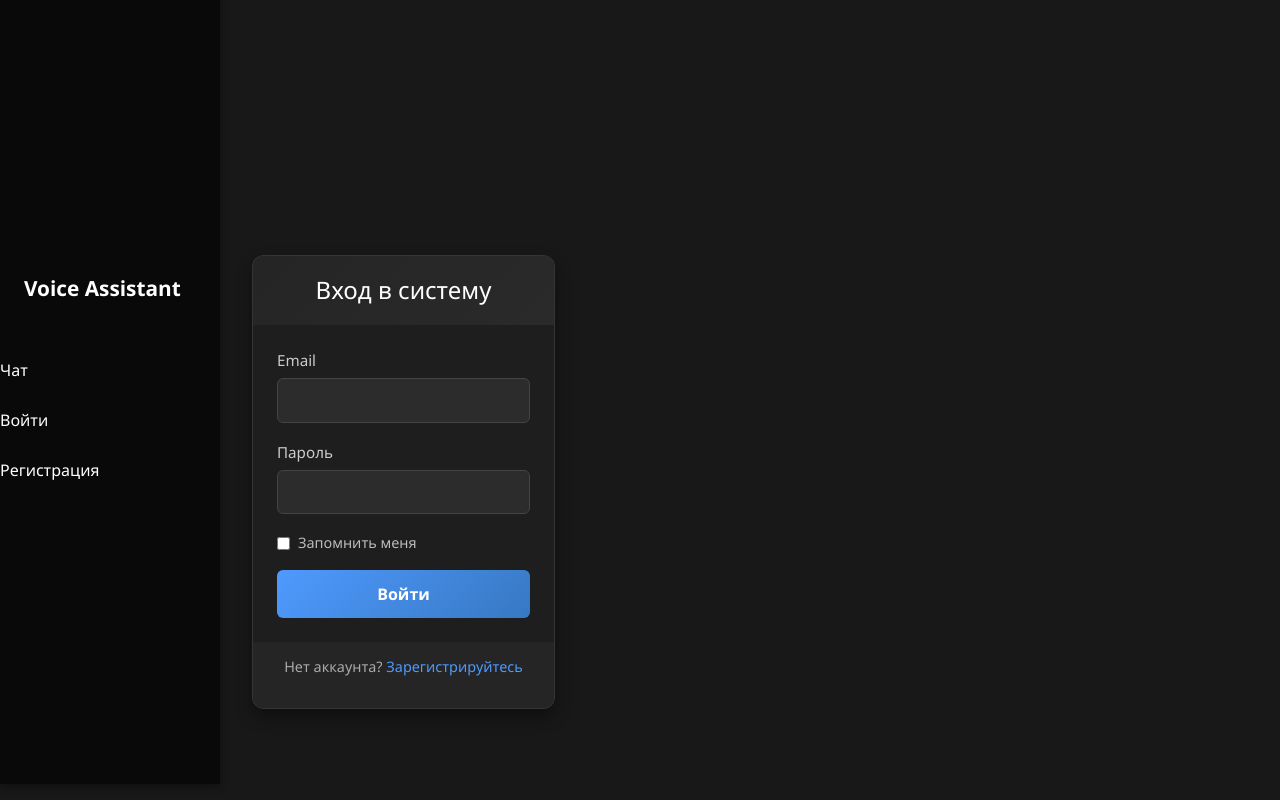
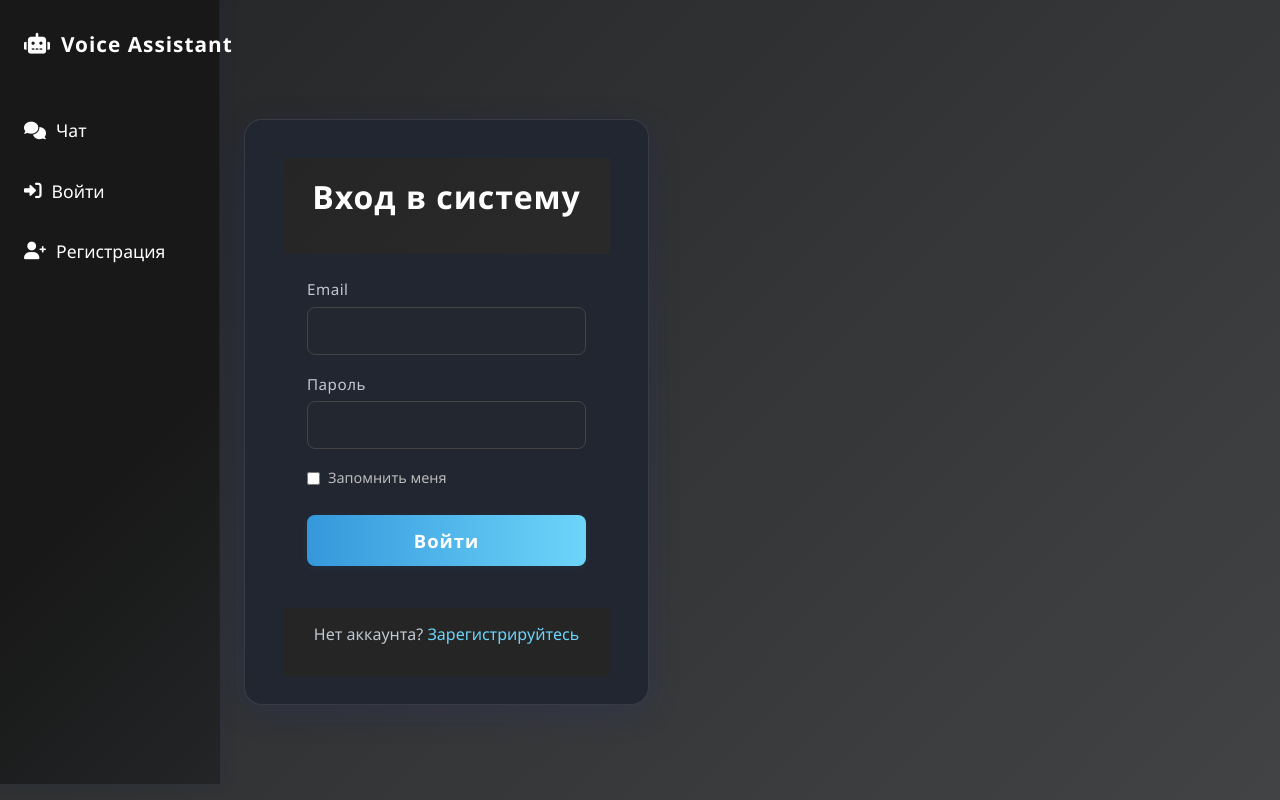
Before and after one commit to rorekhov-proger/korgan_20250526, a Flask app: page /login in a window 1280 px wide. Run offline with Flask 3, Linux system fonts and the light colour scheme.

Commit message:
Изменил вид Входа и регистрации, добавил скрыть/показать пароль

```diff
--- a/app/static/css/auth.css
+++ b/app/static/css/auth.css
@@ -23,14 +23,24 @@
     color: #4f9aff !important;
 }
 
+.auth-outer {
+    min-height: 100vh;
+    width: 100vw;
+    display: flex;
+    align-items: center;
+    justify-content: center;
+    position: fixed;
+    top: 0;
+    left: 0;
+    z-index: 1000;
+    background: linear-gradient(135deg, #0f2027, #203a43, #2c5364);
+}
+
 .auth-container {
-    min-height: calc(100vh - 70px);
-    display: flex;
-    justify-content: center;
-    align-items: center;
-    padding: 20px;
+    min-height: unset;
+    margin-top: 0;
+    padding: 0;
     box-sizing: border-box;
-    margin-top: 70px;
 }
 
 .auth-card {
@@ -178,3 +188,109 @@
     color: #f87171;
     border: 1px solid #991b1b;
 }
+
+.auth-icon-group {
+    position: relative;
+}
+.auth-icon {
+    position: absolute;
+    left: 14px;
+    top: 50%;
+    transform: translateY(-50%);
+    color: #888;
+    font-size: 1.1em;
+    pointer-events: none;
+    z-index: 2;
+}
+.auth-input-icon {
+    padding-left: 38px !important;
+}
+.auth-password-wrapper {
+    position: relative;
+    display: flex;
+    align-items: center;
+}
+.toggle-password {
+    position: absolute;
+    right: 12px;
+    top: 50%;
+    transform: translateY(-50%);
+    color: #888;
+    cursor: pointer;
+    z-index: 3;
+    font-size: 1.1em;
+    transition: color 0.2s;
+}
+.toggle-password:hover {
+    color: #4f9aff;
+}
+
+.flash-message {
+    opacity: 0;
+    animation: fadeInFlash 0.7s forwards;
+}
+@keyframes fadeInFlash {
+    to { opacity: 1; }
+}
+
+/* Стили для бокового меню (navbar) */
+.custom-navbar {
+    min-height: 100vh;
+    background: linear-gradient(135deg, #181818 60%, #232526 100%) !important;
+    border-right: 1px solid #232323;
+    box-shadow: 2px 0 16px 0 rgba(31,38,135,0.08);
+    padding: 0;
+    width: 220px;
+    display: flex;
+    flex-direction: column;
+    align-items: flex-start;
+    z-index: 10;
+}
+.navbar-inner {
+    width: 100%;
+    display: flex;
+    flex-direction: column;
+    align-items: flex-start;
+    padding: 40px 0 40px 0;
+}
+.navbar-brand {
+    margin-bottom: 40px;
+    font-size: 1.3em;
+    font-weight: bold;
+    width: 100%;
+    text-align: left;
+    padding-left: 24px;
+    color: #fff !important;
+    letter-spacing: 1px;
+    display: flex;
+    align-items: center;
+    gap: 10px;
+}
+.navbar-nav {
+    width: 100%;
+    margin-top: 0;
+    display: flex;
+    flex-direction: column;
+    gap: 0;
+}
+.nav-item {
+    width: 100%;
+    margin-bottom: 10px;
+}
+.nav-link {
+    width: 100%;
+    text-align: left;
+    font-size: 1.1em;
+    padding: 12px 24px;
+    border-radius: 8px;
+    color: #fff;
+    background: none;
+    transition: background 0.2s, color 0.2s;
+    display: flex;
+    align-items: center;
+    gap: 10px;
+}
+.nav-link.active, .nav-link:hover {
+    background: #232323;
+    color: #4f9aff;
+}
--- a/app/templates/auth/login.html
+++ b/app/templates/auth/login.html
@@ -14,13 +14,107 @@
     display: flex;
     align-items: center;
     justify-content: center;
-    background: #181818;
+    background: linear-gradient(135deg, #232526 0%, #414345 100%);
   }
   .auth-container {
     min-height: 100vh;
     display: flex;
     align-items: center;
     justify-content: center;
+  }
+  .auth-card {
+    background: rgba(34, 38, 49, 0.98);
+    border-radius: 18px;
+    box-shadow: 0 8px 32px 0 rgba(31, 38, 135, 0.18);
+    padding: 38px 38px 28px 38px;
+    min-width: 370px;
+    max-width: 410px;
+    width: 100%;
+    color: #fff;
+    position: relative;
+    margin: 0 12px;
+  }
+  .auth-card-header h3 {
+    text-align: center;
+    font-size: 2em;
+    font-weight: 700;
+    margin-bottom: 18px;
+    letter-spacing: 1px;
+  }
+  .auth-form-group {
+    margin-bottom: 18px;
+  }
+  .auth-form-label {
+    display: block;
+    margin-bottom: 6px;
+    font-weight: 500;
+    color: #bfc9d1;
+    letter-spacing: 0.5px;
+  }
+  .auth-form-control {
+    width: 100%;
+    padding: 10px 14px;
+    border-radius: 8px;
+    border: 1px solid #444;
+    background: #23272f;
+    color: #fff;
+    font-size: 1.08em;
+    transition: border 0.2s;
+    outline: none;
+  }
+  .auth-form-control:focus {
+    border: 1.5px solid #3498db;
+    background: #23272f;
+  }
+  .auth-form-check {
+    margin-bottom: 18px;
+    display: flex;
+    align-items: center;
+  }
+  .auth-form-check-input {
+    margin-right: 8px;
+    accent-color: #3498db;
+  }
+  .auth-btn {
+    width: 100%;
+    padding: 12px 0;
+    border-radius: 8px;
+    border: none;
+    background: linear-gradient(90deg, #3498db 0%, #6dd5fa 100%);
+    color: #fff;
+    font-size: 1.15em;
+    font-weight: 600;
+    letter-spacing: 1px;
+    cursor: pointer;
+    margin-top: 8px;
+    box-shadow: 0 2px 8px rgba(52,152,219,0.08);
+    transition: background 0.2s, box-shadow 0.2s;
+  }
+  .auth-btn:hover {
+    background: linear-gradient(90deg, #217dbb 0%, #3498db 100%);
+    box-shadow: 0 4px 16px rgba(52,152,219,0.18);
+  }
+  .auth-card-footer {
+    text-align: center;
+    margin-top: 18px;
+    color: #bfc9d1;
+    font-size: 1em;
+  }
+  .auth-card-footer a {
+    color: #6dd5fa;
+    text-decoration: none;
+    font-weight: 500;
+    transition: color 0.2s;
+  }
+  .auth-card-footer a:hover {
+    color: #3498db;
+    text-decoration: underline;
+  }
+  .auth-error {
+    color: #ff6b6b;
+    font-size: 0.98em;
+    margin-top: 4px;
+    margin-bottom: 2px;
   }
   .flash-message {
     border-radius: 8px;
--- a/app/templates/base.html
+++ b/app/templates/base.html
@@ -7,6 +7,7 @@
     <link href="https://cdn.jsdelivr.net/npm/bootstrap@5.3.0/dist/css/bootstrap.min.css" rel="stylesheet">
     <link rel="stylesheet" href="{{ url_for('static', filename='css/style.css') }}">
     <link rel="stylesheet" href="{{ url_for('static', filename='css/auth.css') }}">
+    <link rel="stylesheet" href="https://cdnjs.cloudflare.com/ajax/libs/font-awesome/6.0.0-beta3/css/all.min.css">
     {% block head %}
     <style>
       /* Вертикальное меню для navbar */
@@ -57,30 +58,56 @@
         background: #232323;
         color: #fff;
       }
+      .custom-navbar {
+        /* Дополнительные стили для современного navbar */
+        background: #181818 !important;
+        border-right: 1px solid #222;
+      }
+      .navbar-inner {
+        display: flex;
+        flex-direction: column;
+        align-items: flex-start;
+        width: 220px;
+        padding: 40px 0;
+      }
+      .navbar-inner .nav-item {
+        margin-bottom: 10px;
+      }
+      .navbar-inner .nav-link {
+        display: flex;
+        align-items: center;
+        gap: 10px;
+      }
+      .navbar-inner .nav-link i {
+        min-width: 20px;
+        text-align: center;
+      }
     </style>
     {% endblock %}
 </head>
 <body{% if request.endpoint in ['auth.login', 'auth.register'] %} style="overflow: hidden !important;"{% endif %}>
-    <nav class="navbar navbar-dark bg-dark" style="min-height:100vh;">
-        <div style="display: flex; flex-direction: column; align-items: flex-start; width: 220px; padding: 40px 0 40px 0;">
-            <a class="navbar-brand" href="{{ url_for('main.chat') }}" style="margin-bottom: 40px; font-size: 1.3em; font-weight: bold; width: 100%; text-align: left; padding-left: 24px; color: #fff;">Voice Assistant</a>
-            <ul class="navbar-nav" style="width: 100%; margin-top: 0;">
-                <li class="nav-item" style="margin-bottom: 10px;">
-                    <a class="nav-link" href="{{ url_for('main.chat') }}">Чат</a>
+    <nav class="navbar navbar-dark bg-dark custom-navbar">
+        <div class="navbar-inner">
+            <a class="navbar-brand" href="/chat">
+                <i class="fa-solid fa-robot"></i> Voice Assistant
+            </a>
+            <ul class="navbar-nav">
+                <li class="nav-item">
+                    <a class="nav-link" href="/chat"><i class="fa-solid fa-comments"></i> Чат</a>
                 </li>
                 {% if current_user.is_authenticated %}
-                <li class="nav-item" style="margin-bottom: 10px;">
+                <li class="nav-item">
                     <span class="nav-link">{{ current_user.username }}</span>
                 </li>
-                <li class="nav-item" style="margin-bottom: 10px;">
-                    <a class="nav-link" href="{{ url_for('auth.logout') }}">Выйти</a>
+                <li class="nav-item">
+                    <a class="nav-link" href="{{ url_for('auth.logout') }}"><i class="fa-solid fa-right-from-bracket"></i> Выйти</a>
                 </li>
                 {% else %}
-                <li class="nav-item" style="margin-bottom: 10px;">
-                    <a class="nav-link" href="{{ url_for('auth.login') }}">Войти</a>
+                <li class="nav-item">
+                    <a class="nav-link" href="{{ url_for('auth.login') }}"><i class="fa-solid fa-right-to-bracket"></i> Войти</a>
                 </li>
-                <li class="nav-item" style="margin-bottom: 10px;">
-                    <a class="nav-link" href="{{ url_for('auth.register') }}">Регистрация</a>
+                <li class="nav-item">
+                    <a class="nav-link" href="{{ url_for('auth.register') }}"><i class="fa-solid fa-user-plus"></i> Регистрация</a>
                 </li>
                 {% endif %}
             </ul>
```
Also changed, not shown: app/templates/auth/register.html (+34 -45 lines).
